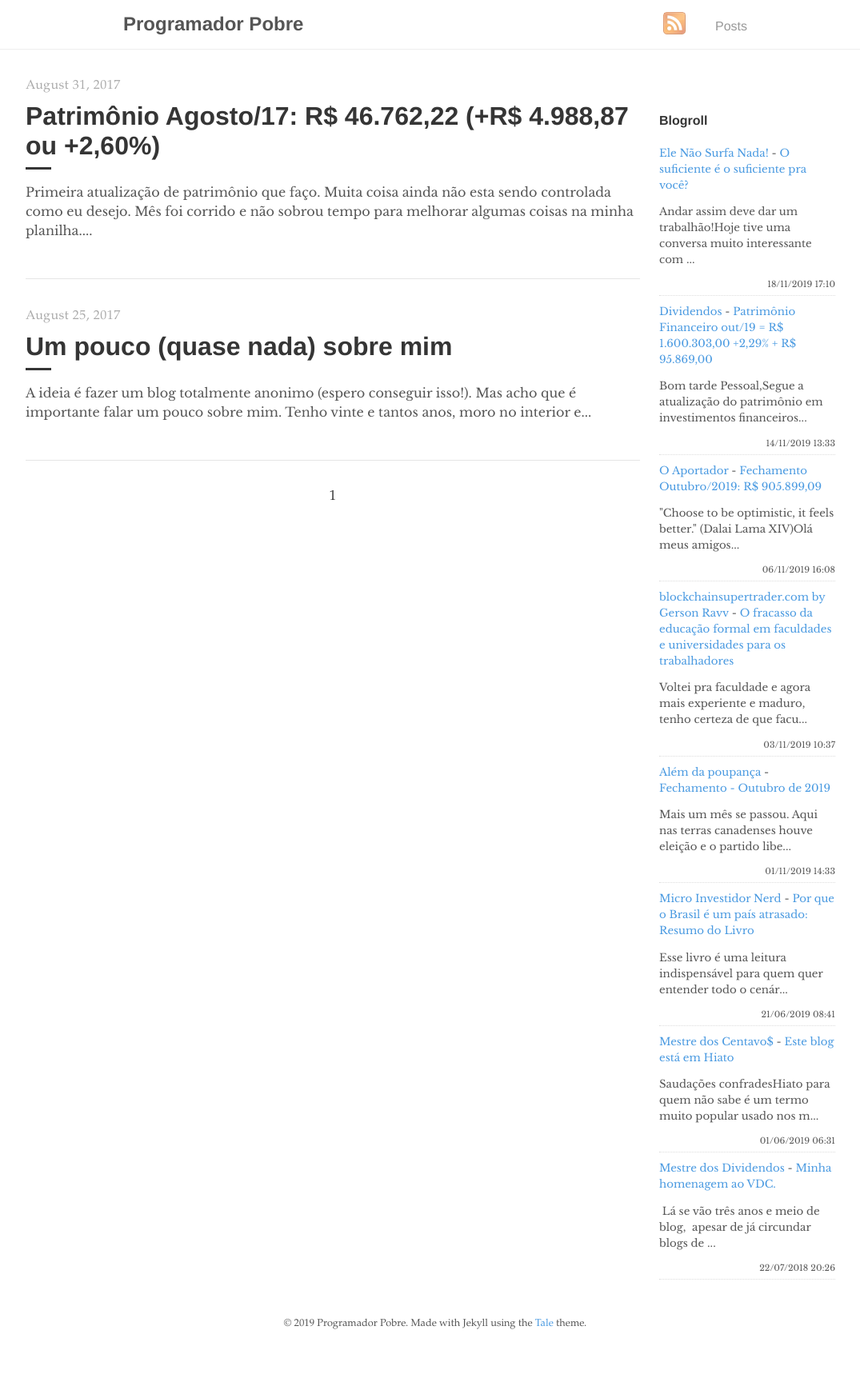
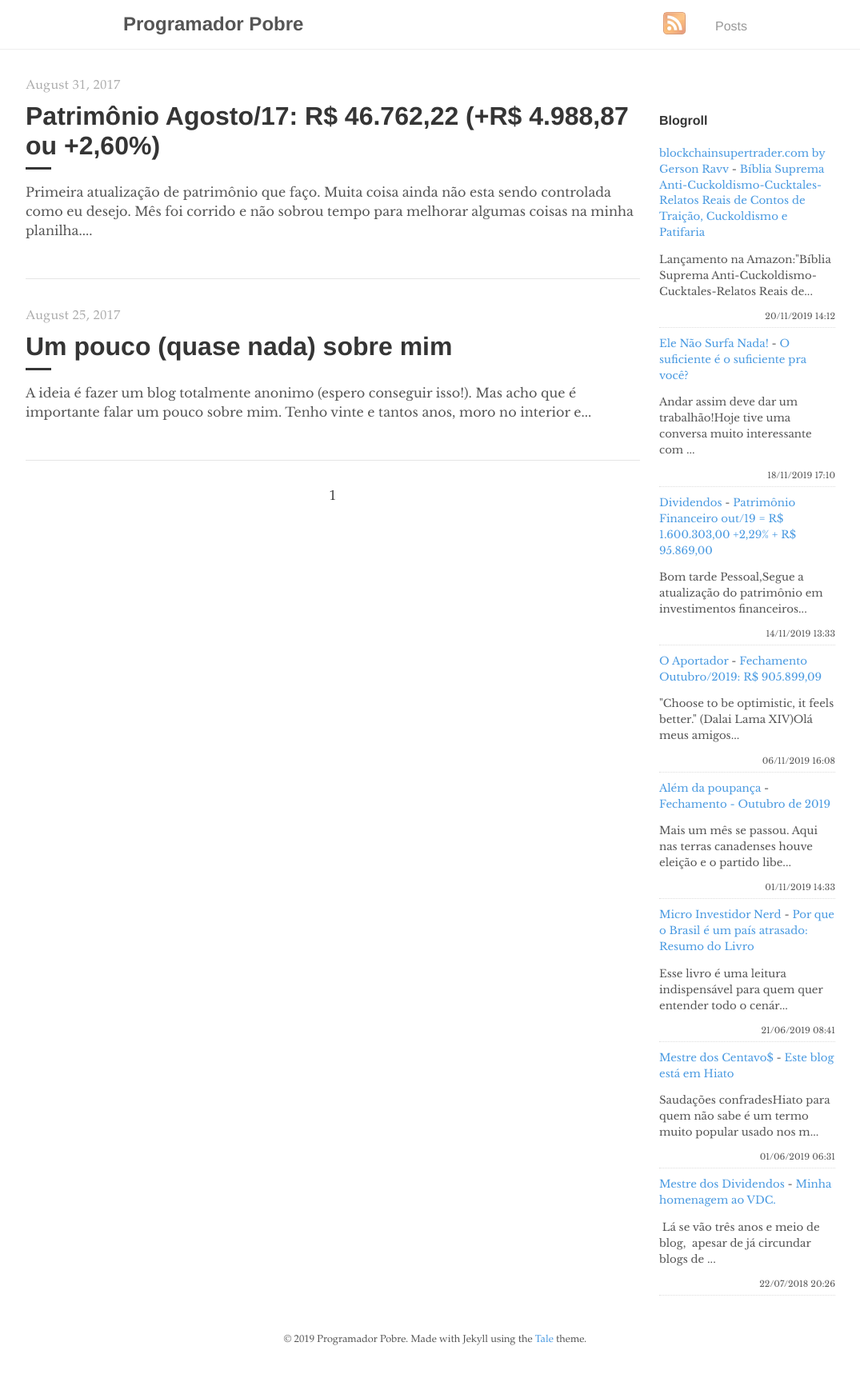
Before and after one commit to programadorpobre/programadorpobre.github.io, a Jekyll site: the page built from index.html, in a window 1280 px wide. Shown: the whole page at 80% size, without its empty margins (96-1171 px from the left). Built offline with Jekyll 4.4.1, drawn with Linux system fonts in a browser that asks for light colours; the list of posts is cut into pages by our own code; comment, search, counter and statistics services are not loaded.

Commit message:
[ci skip] travis #837

```diff
--- a/_includes/feed-entries.html
+++ b/_includes/feed-entries.html
@@ -1,3 +1,8 @@
+<div class="feed-entry">
+    <a class="feed-entry-site-name" href="http://www.blockchainsupertrader.com/">blockchainsupertrader.com by Gerson Ravv</a> - <a class="feed-entry-title" href="http://www.blockchainsupertrader.com/2019/11/biblia-suprema-anti-cuckoldismo.html">Bíblia Suprema Anti-Cuckoldismo-Cucktales-Relatos Reais de Contos de Traição, Cuckoldismo e Patifaria</a>
+    <p class="feed-entry-summary">Lançamento na Amazon:"Bíblia Suprema Anti-Cuckoldismo-Cucktales-Relatos Reais de...</p>
+    <time datetime="2019-11-20T14:12:00.005-03:00">20/11/2019 14:12</time>
+</div>
 <div class="feed-entry">
     <a class="feed-entry-site-name" href="https://elenaosurfanada.blogspot.com/">Ele Não Surfa Nada!</a> - <a class="feed-entry-title" href="https://elenaosurfanada.blogspot.com/2019/11/o-suficiente-e-o-suficiente-pra-voce.html">O suficiente é o suficiente pra você?</a>
     <p class="feed-entry-summary">Andar assim deve dar um trabalhão!Hoje tive uma conversa muito interessante com ...</p>
@@ -12,11 +17,6 @@
     <a class="feed-entry-site-name" href="https://oaportadorfinanceiro.blogspot.com/">O Aportador</a> - <a class="feed-entry-title" href="https://oaportadorfinanceiro.blogspot.com/2019/11/fechamento-outubro2019-r-90589909.html">Fechamento Outubro/2019: R$ 905.899,09</a>
     <p class="feed-entry-summary">"Choose to be optimistic, it feels better."&nbsp;(Dalai Lama XIV)Olá meus amigos...</p>
     <time datetime="2019-11-06T16:08:00.002-03:00">06/11/2019 16:08</time>
-</div>
-<div class="feed-entry">
-    <a class="feed-entry-site-name" href="http://www.blockchainsupertrader.com/">blockchainsupertrader.com by Gerson Ravv</a> - <a class="feed-entry-title" href="http://www.blockchainsupertrader.com/2019/11/o-fracasso-da-educacao-formal-em.html">O fracasso da educação formal em faculdades e universidades para os trabalhadores</a>
-    <p class="feed-entry-summary">Voltei pra faculdade e agora mais experiente e maduro, tenho certeza de que facu...</p>
-    <time datetime="2019-11-03T10:37:00.004-03:00">03/11/2019 10:37</time>
 </div>
 <div class="feed-entry">
     <a class="feed-entry-site-name" href="https://alemdapoupanca.blogspot.com/">Além da poupança</a> - <a class="feed-entry-title" href="https://alemdapoupanca.blogspot.com/2019/11/fechamento-outubro-de-2019.html">Fechamento - Outubro de 2019</a>
```
